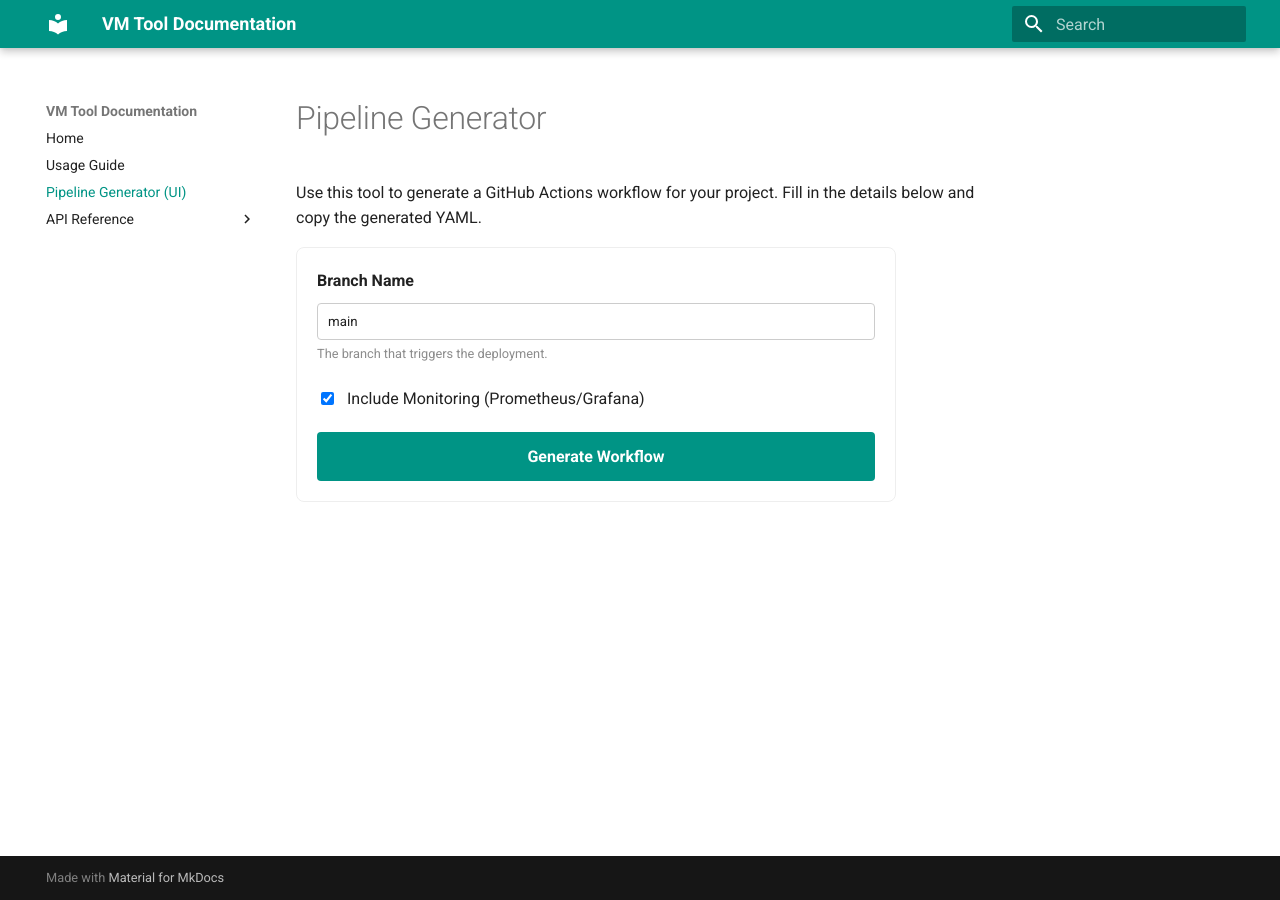
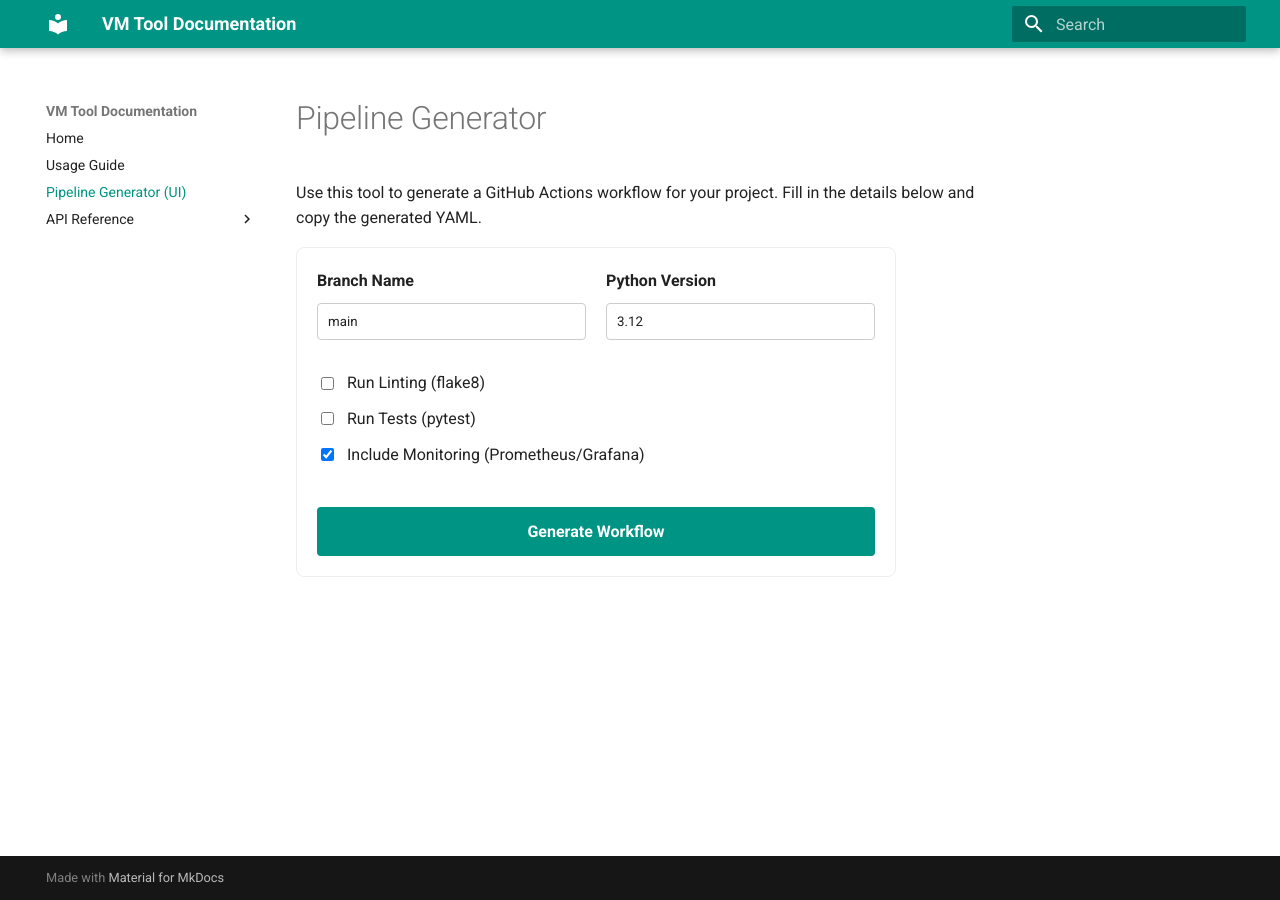
Before and after one commit to thesunnysinha/vm_tool, an MkDocs documentation site: the page built from docs/generator.md, in a window 1280 px wide. Built offline with MkDocs 1.6.1 and Material for MkDocs 9.7.7, drawn with Linux system fonts in a browser that asks for light colours.

Commit message:
feat: add python version, linting, and testing options to pipeline generator

```diff
--- a/docs/generator.md
+++ b/docs/generator.md
@@ -3,18 +3,33 @@
 Use this tool to generate a GitHub Actions workflow for your project. Fill in the details below and copy the generated YAML.
 
 <form id="pipelineForm" style="display: grid; gap: 1rem; max-width: 600px; padding: 1rem; border: 1px solid #eee; border-radius: 8px;">
-    <div>
-        <label for="branch_name" style="display: block; margin-bottom: 0.5rem; font-weight: bold;">Branch Name</label>
-        <input type="text" id="branch_name" name="branch_name" value="main" style="width: 100%; padding: 0.5rem; border: 1px solid #ccc; border-radius: 4px;">
-        <small style="color: #666;">The branch that triggers the deployment.</small>
+    <div style="display: flex; gap: 1rem; align-items: flex-start;">
+        <div style="flex: 1;">
+            <label for="branch_name" style="display: block; margin-bottom: 0.5rem; font-weight: bold;">Branch Name</label>
+            <input type="text" id="branch_name" name="branch_name" value="main" style="width: 100%; padding: 0.5rem; border: 1px solid #ccc; border-radius: 4px;">
+        </div>
+        <div style="flex: 1;">
+            <label for="python_version" style="display: block; margin-bottom: 0.5rem; font-weight: bold;">Python Version</label>
+            <input type="text" id="python_version" name="python_version" value="3.12" style="width: 100%; padding: 0.5rem; border: 1px solid #ccc; border-radius: 4px;">
+        </div>
     </div>
 
-    <div style="display: flex; align-items: center; gap: 0.5rem;">
-        <input type="checkbox" id="setup_monitoring" name="setup_monitoring" checked>
-        <label for="setup_monitoring" style="cursor: pointer;">Include Monitoring (Prometheus/Grafana)</label>
+    <div style="display: flex; flex-direction: column; gap: 0.5rem; margin-top: 0.5rem;">
+        <div style="display: flex; align-items: center; gap: 0.5rem;">
+            <input type="checkbox" id="run_linting" name="run_linting">
+            <label for="run_linting" style="cursor: pointer;">Run Linting (flake8)</label>
+        </div>
+        <div style="display: flex; align-items: center; gap: 0.5rem;">
+            <input type="checkbox" id="run_tests" name="run_tests">
+            <label for="run_tests" style="cursor: pointer;">Run Tests (pytest)</label>
+        </div>
+        <div style="display: flex; align-items: center; gap: 0.5rem;">
+            <input type="checkbox" id="setup_monitoring" name="setup_monitoring" checked>
+            <label for="setup_monitoring" style="cursor: pointer;">Include Monitoring (Prometheus/Grafana)</label>
+        </div>
     </div>
 
-    <button type="button" onclick="generatePipeline()" style="padding: 0.75rem; background-color: #009485; color: white; border: none; border-radius: 4px; cursor: pointer; font-weight: bold;">Generate Workflow</button>
+    <button type="button" onclick="generatePipeline()" style="margin-top: 1rem; padding: 0.75rem; background-color: #009485; color: white; border: none; border-radius: 4px; cursor: pointer; font-weight: bold;">Generate Workflow</button>
 
 </form>
 
@@ -42,11 +57,27 @@ jobs:
     - name: Set up Python
       uses: actions/setup-python@v5
       with:
-        python-version: '3.12'
+        python-version: '(( python_version ))'
 
     - name: Install vm_tool
       run: pip install vm-tool
+`;
 
+const TEMPLATE_LINTING = `
+    - name: Run Linting
+      run: |
+        pip install flake8
+        flake8 .
+`;
+
+const TEMPLATE_TESTING = `
+    - name: Run Tests
+      run: |
+        pip install pytest
+        pytest
+`;
+
+const TEMPLATE_SSH = `
     # Setup SSH Key for Ansible/SSH connections
     # - name: Setup SSH Key
     #   run: |
@@ -71,13 +104,22 @@ const TEMPLATE_MONITORING = `
 
 function generatePipeline() {
     const branch = document.getElementById('branch_name').value;
+    const pythonVersion = document.getElementById('python_version').value;
+    const linkting = document.getElementById('run_linting').checked;
+    const tests = document.getElementById('run_tests').checked;
     const monitoring = document.getElementById('setup_monitoring').checked;
 
-    let output = TEMPLATE_BASE.replace(/\(\( branch_name \)\)/g, branch);
+    let output = TEMPLATE_BASE
+        .replace(/\(\( branch_name \)\)/g, branch)
+        .replace(/\(\( python_version \)\)/g, pythonVersion);
 
-    if (monitoring) {
-        output += TEMPLATE_MONITORING;
-    }
+    if (linkting) output += TEMPLATE_LINTING;
+    if (tests) output += TEMPLATE_TESTING;
+
+    output += TEMPLATE_SSH;
+    output += TEMPLATE_K8S;
+
+    if (monitoring) output += TEMPLATE_MONITORING;
 
     document.getElementById('yamlOutput').textContent = output;
     document.getElementById('output').style.display = 'block';
```
Also changed, not shown: other parts of docs/generator.md (+2 -0 lines), docs/usage.md (+4 -1 lines), 3 other files.
